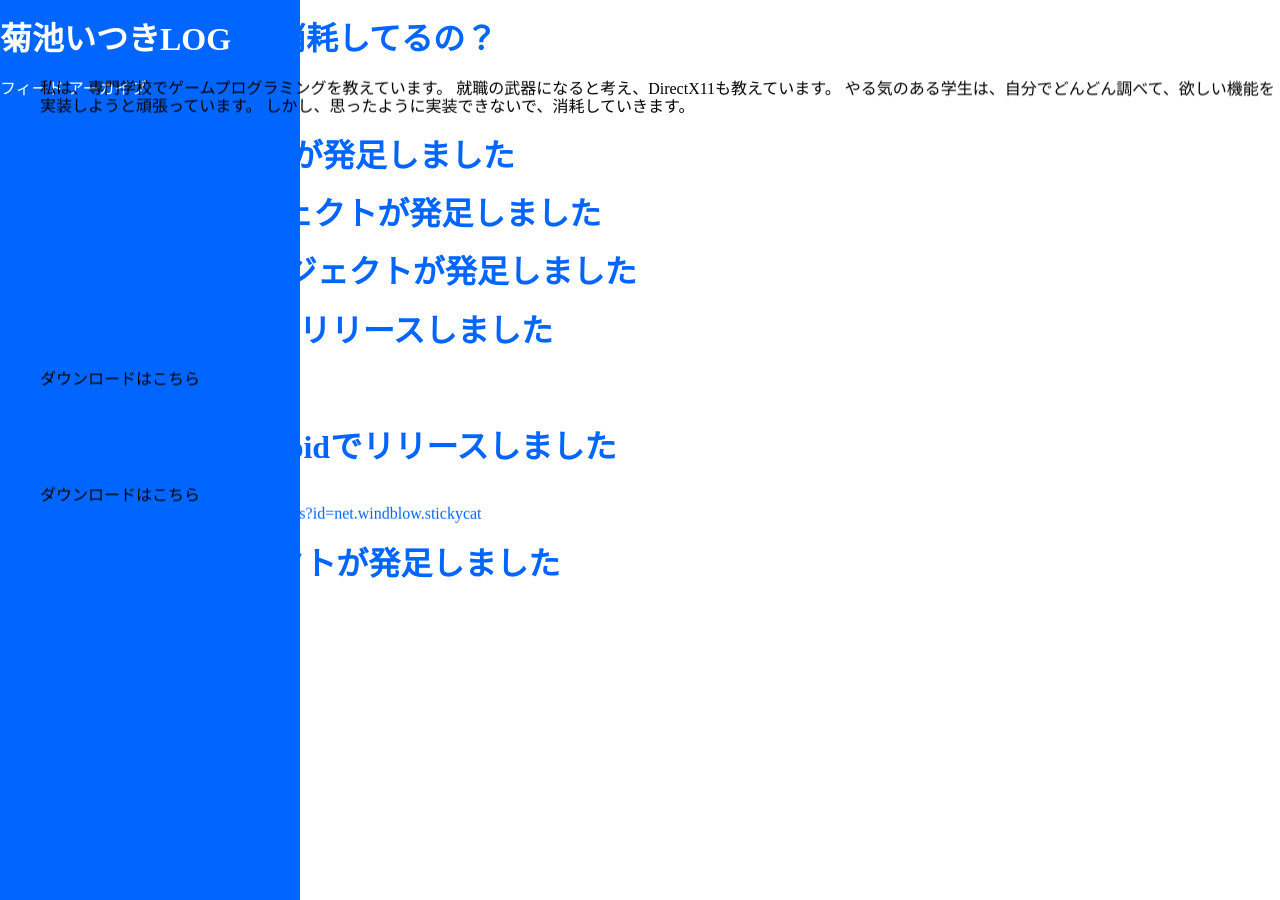
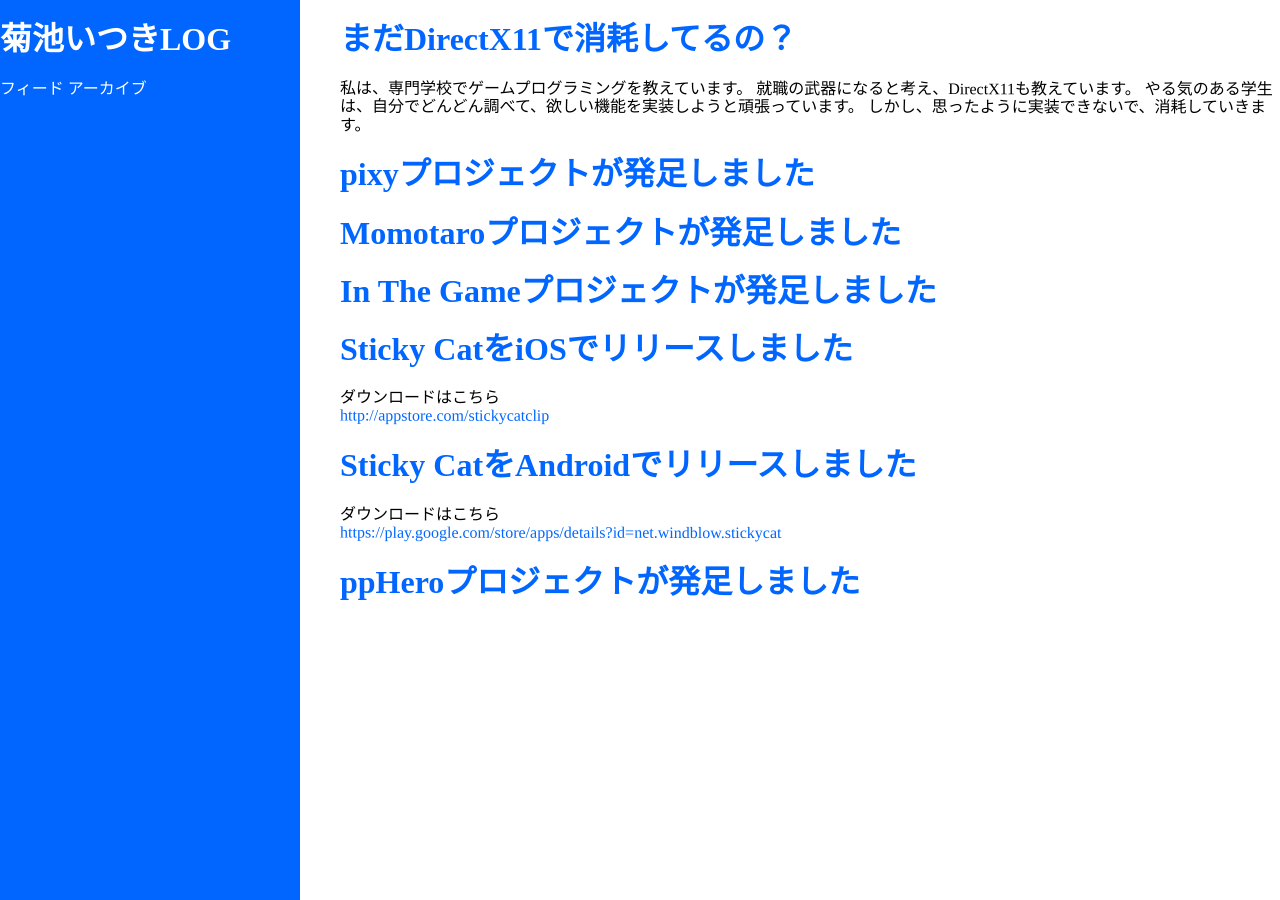
Before and after one commit to itukikikuti/windblow.net, a Jekyll site: the page built from index.html, in a window 1280 px wide. Built offline with Jekyll 4.4.1, drawn with Linux system fonts in a browser that asks for light colours; some web fonts are replaced.

Commit message:
Update style.scss

```diff
--- a/css/style.scss
+++ b/css/style.scss
@@ -24,4 +24,5 @@ header {
     }
 }
 main {
+    margin-left: 300px;
 }
```
